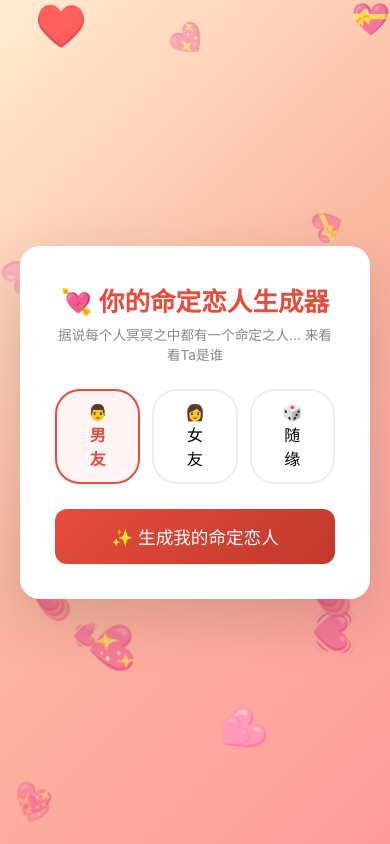
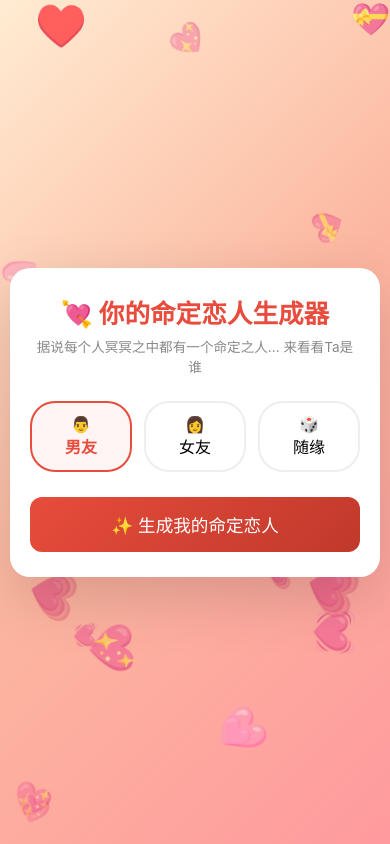
Before and after one commit to ria0v0/spanish-learning, a Flask app: page /lover-generator in a window 390 px wide. Run offline with Flask 3, Linux system fonts and the light colour scheme.

Commit message:
fix: improve mobile layout - single column, less padding

```diff
--- a/templates/lover.html
+++ b/templates/lover.html
@@ -14,13 +14,13 @@
             display: flex;
             align-items: center;
             justify-content: center;
-            padding: 20px;
+            padding: 15px 10px;
         }
 
         .container {
             background: white;
             border-radius: 20px;
-            padding: 35px;
+            padding: 25px 20px;
             max-width: 500px;
             width: 100%;
             box-shadow: 0 20px 60px rgba(0, 0, 0, 0.15);
@@ -85,7 +85,7 @@
 
         .result-card {
             margin-top: 25px;
-            padding: 25px;
+            padding: 20px 16px;
             background: linear-gradient(135deg, #fff9f9, #fff0f0);
             border-radius: 16px;
             border: 1px solid #fde;
@@ -117,7 +117,7 @@
 
         .attr-grid {
             display: grid;
-            grid-template-columns: 1fr 1fr;
+            grid-template-columns: 1fr;
             gap: 10px;
             margin: 15px 0;
         }
```
